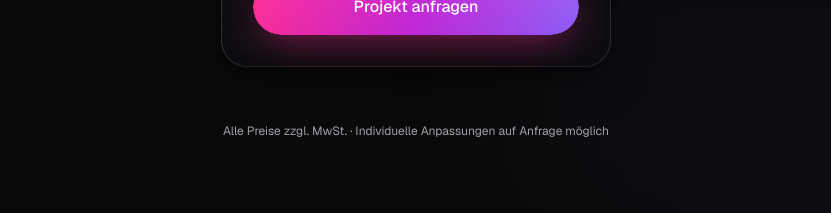
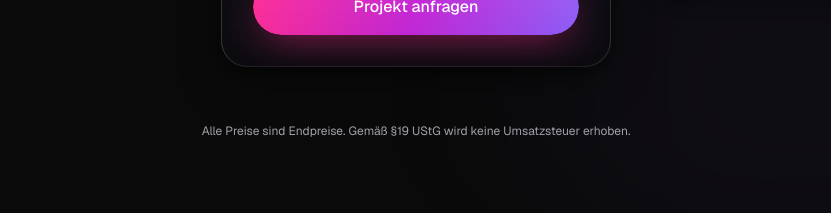
Before and after one commit to SPStudioWebsites/SP-Studio, a Next.js app: page / in a window 1280 px wide. Shown: the part 7280-7493 px from the top of the page, without its empty margins (224-1055 px from the left). Built offline with nearby package versions, Linux system fonts and the light colour scheme.

Commit message:
error fix

```diff
--- a/next.config.ts
+++ b/next.config.ts
@@ -1,7 +1,5 @@
 import type { NextConfig } from "next";
 import createMDX from "@next/mdx";
-import remarkFrontmatter from "remark-frontmatter";
-import remarkGfm from "remark-gfm";
 
 const nextConfig: NextConfig = {
   pageExtensions: ["js", "jsx", "md", "mdx", "ts", "tsx"],
@@ -13,7 +11,7 @@ const nextConfig: NextConfig = {
 
 const withMDX = createMDX({
   options: {
-    remarkPlugins: [remarkFrontmatter, remarkGfm],
+    remarkPlugins: ["remark-frontmatter", "remark-gfm"],
   },
 });
 
--- a/src/components/sections/services.tsx
+++ b/src/components/sections/services.tsx
@@ -121,7 +121,7 @@ export function ServicesSection() {
         {/* Footer note */}
         <Reveal delay={0.4}>
           <p className="mt-10 text-center text-xs text-muted">
-            Alle Preise zzgl. MwSt. · Individuelle Anpassungen auf Anfrage möglich
+            Alle Preise sind Endpreise. Gemäß §19 UStG wird keine Umsatzsteuer erhoben.
           </p>
         </Reveal>
       </div>
```
